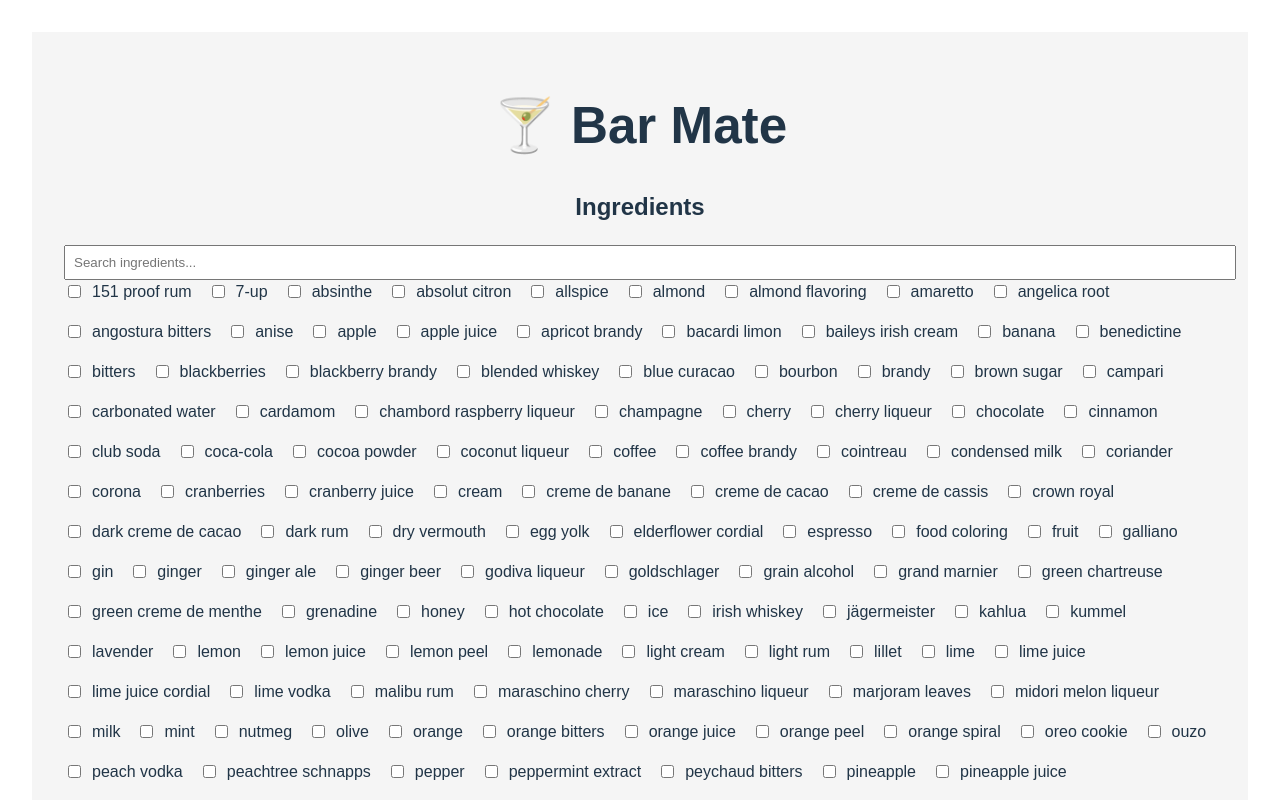
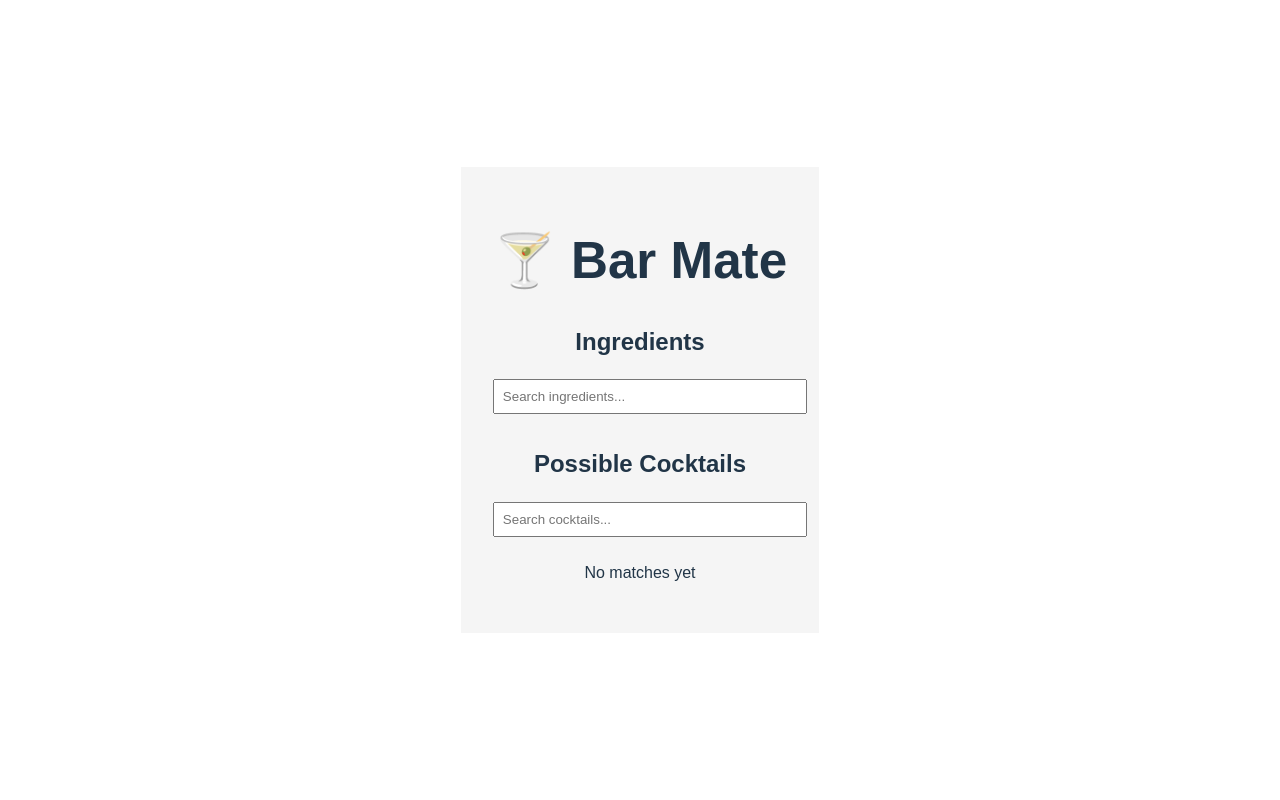
Before and after one commit to masterpoag/Bar-Mate, a React (Vite) app: page / in a window 1280 px wide. Shown: the top 800 px of the page. Built offline with nearby package versions, Linux system fonts and the light colour scheme.

Commit message:
added smart Ingredients

```diff
--- a/src/App.jsx
+++ b/src/App.jsx
@@ -8,7 +8,9 @@ function App() {
   const allIngredients = Array.from(
   new Set(cocktailsData.flatMap(c => c.ingredients))
 ).sort();
-  const [cocktailSearch, setCocktailSearch] = useState("");
+
+
+const [cocktailSearch, setCocktailSearch] = useState("");
   const [ingredientSearch, setIngredientSearch] = useState("");
   const filteredIngredients = allIngredients.filter(i =>
   i.toLowerCase().includes(ingredientSearch.toLowerCase())
@@ -16,20 +18,26 @@ function App() {
 
 
 
-  const possibleCocktails = cocktailsData
-  .map(cocktail => {
-    const missingIngredients = cocktail.ingredients.filter(
-      i => !selectedIngredients.includes(i)
-    );
-    return {
-      ...cocktail,
-      missingIngredients
-    };
-  })
-  .filter(cocktail =>
-    cocktail.missingIngredients.length <= 1 &&
-    cocktail.name.toLowerCase().includes(cocktailSearch.toLowerCase())
+  const possibleCocktails = cocktailsData.map(cocktail => {
+  const missingIngredients = cocktail.ingredients.filter(
+    i => !selectedIngredients.includes(i)
   );
+  return { ...cocktail, missingIngredients };
+}).filter(c => c.missingIngredients.length <= 1);
+
+// Compute smart ingredient list
+const smartIngredientsSet = new Set();
+
+// Loop through cocktails that can be made with 0 or 1 missing ingredients
+possibleCocktails.forEach(cocktail => {
+  cocktail.ingredients.forEach(i => {
+    if (!selectedIngredients.includes(i)) {
+      smartIngredientsSet.add(i);
+    }
+  });
+});
+
+const smartIngredients = Array.from(smartIngredientsSet).sort();
 
 
   function toggleIngredient(ingredient) {
@@ -57,18 +65,25 @@ function App() {
     style={{ padding: "0.5rem", width: "100%" }}
   />
 
-      <div style={{ display: "flex", flexWrap: "wrap", gap: "1rem", marginBottom: "2rem" }}>
-  {filteredIngredients.map(ingredient => (
-    <label key={ingredient} style={{ display: "flex", alignItems: "center", gap: "0.5rem" }}>
+      <div style={{ display: "flex", flexWrap: "wrap", gap: "0.5rem", marginBottom: "2rem" }}>
+  {smartIngredients.map(ingredient => (
+    <label key={ingredient} style={{ display: "flex", alignItems: "center", gap: "0.25rem", border: "1px solid #ccc", padding: "0.25rem 0.5rem", borderRadius: "5px", background: "#f9f9f9", cursor: "pointer" }}>
       <input
         type="checkbox"
         checked={selectedIngredients.includes(ingredient)}
-        onChange={() => toggleIngredient(ingredient)}
+        onChange={() =>
+          setSelectedIngredients(prev =>
+            prev.includes(ingredient)
+              ? prev.filter(i => i !== ingredient)
+              : [...prev, ingredient]
+          )
+        }
       />
-      {ingredient}
+      <span style={{ textTransform: "capitalize", fontWeight: "500" }}>{ingredient}</span>
     </label>
   ))}
 </div>
+
 
 
       <h2>Possible Cocktails</h2>
```
